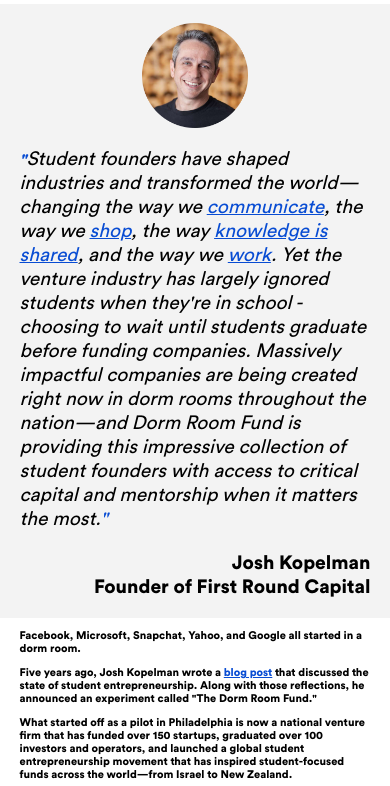
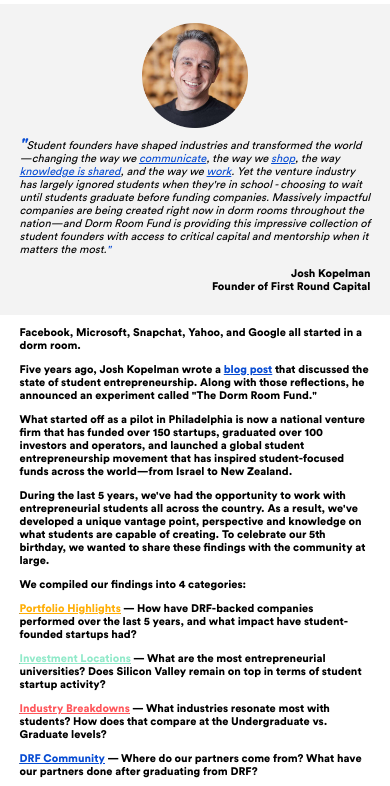
Before and after one commit to dormroomfund/albertzhidong.github.io, a plain HTML site: page index.html in a window 390 px wide. Shown: the part 860-1646 px from the top of the page. Drawn offline with nearby package versions, Linux system fonts and the light colour scheme.

Commit message:
responsiveness of byline text

```diff
--- a/css/responsive.css
+++ b/css/responsive.css
@@ -23,6 +23,10 @@
 	body{
 		font-size: 1.03125rem;
 		font-family: CircularStd-Book, Helvetica, Arial, sans-serif;
+	}
+
+	.BylineText{
+		font-size: 1.03125rem;
 	}
 
 	.italic{
@@ -55,6 +59,10 @@
 	body{
 		font-size: 1.03125rem;
 		font-family: CircularStd-Book, Helvetica, Arial, sans-serif;
+	}
+
+	.BylineText{
+		font-size: .6875rem;
 	}
 }
 
```
